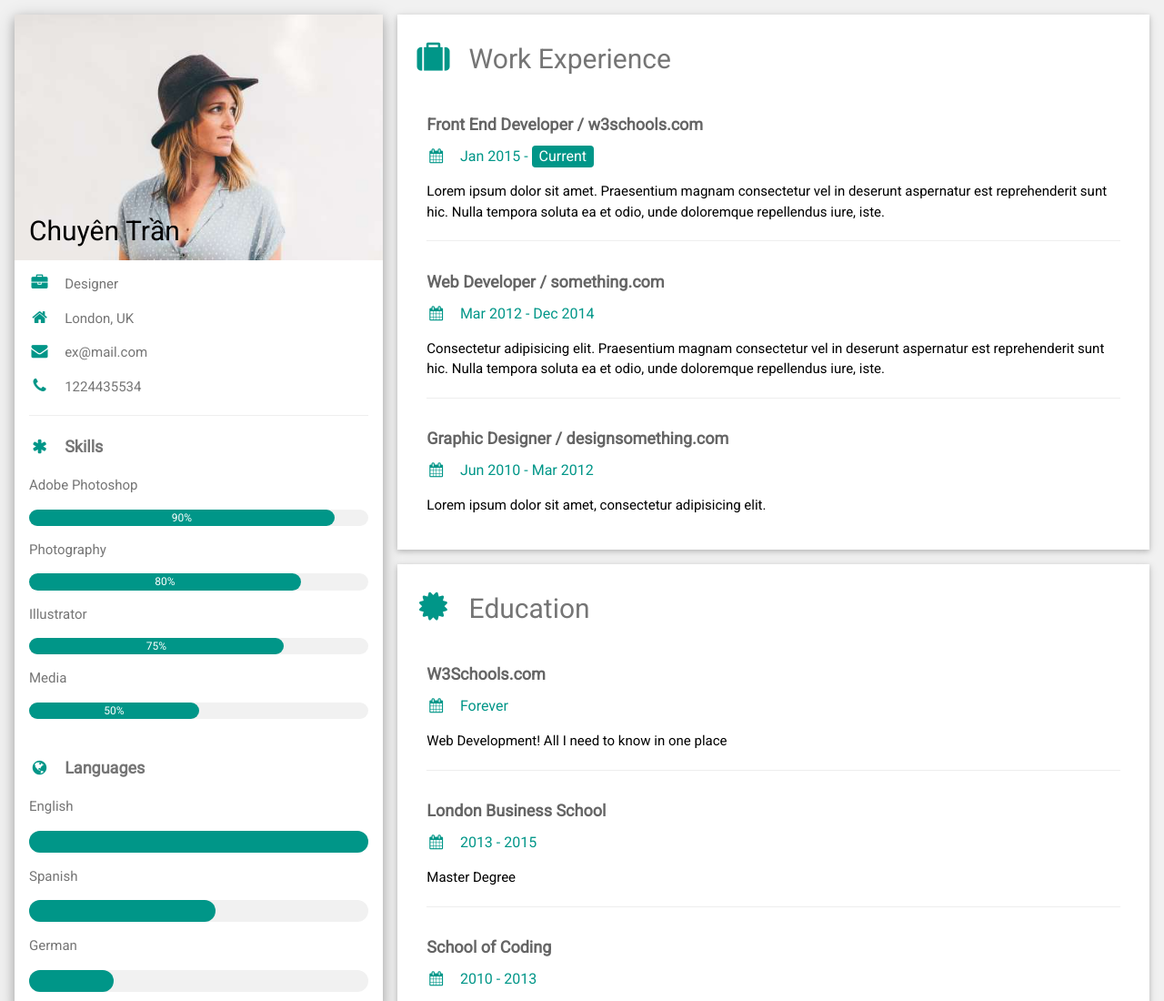
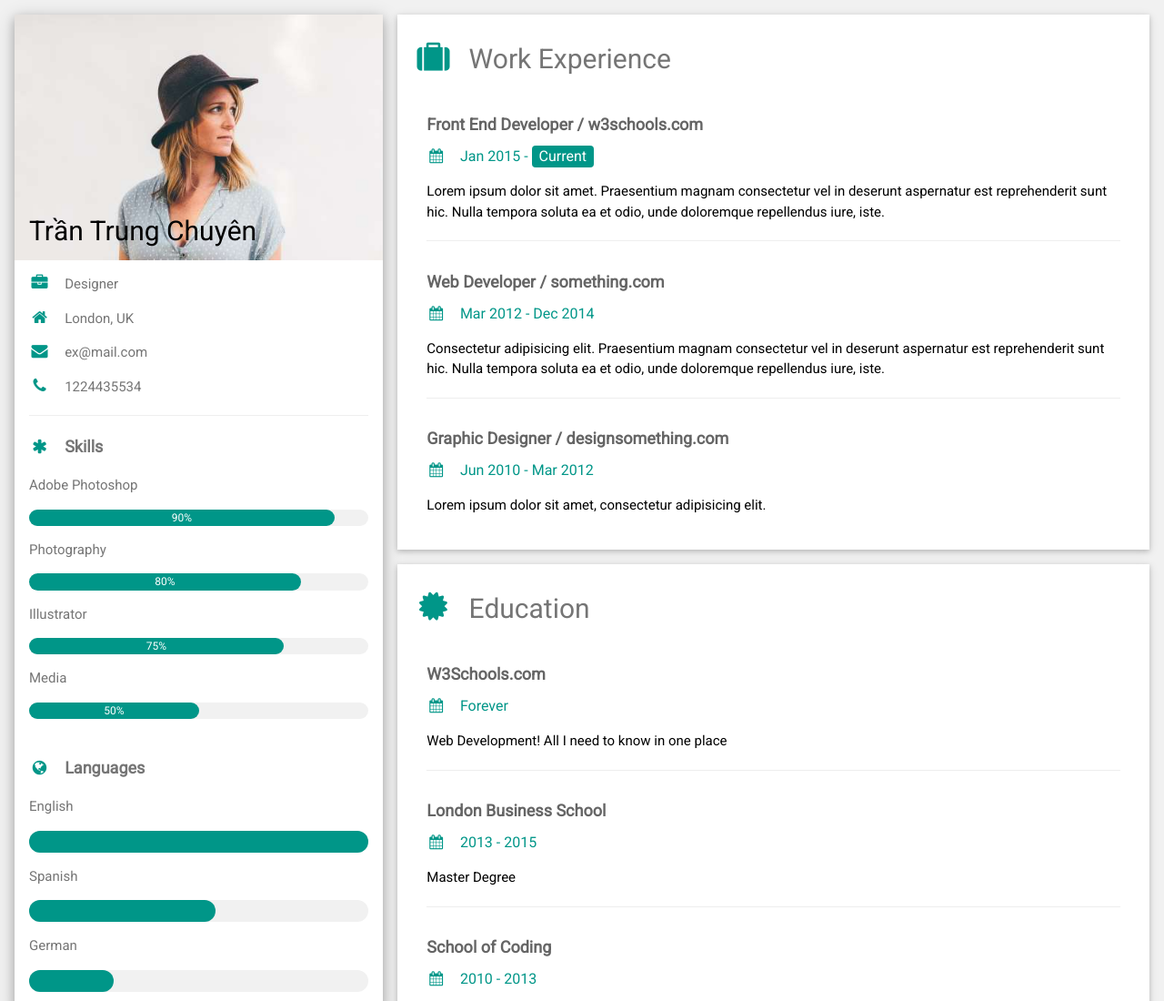
Before and after one commit to chuyentt/chuyentt.github.io, a plain HTML site: page index.html in a window 1280 px wide. Shown: the top 1100 px of the page at 91% size. Drawn offline with nearby package versions, Linux system fonts and the light colour scheme.

Commit message:
Cập nhật tên

```diff
--- a/index.html
+++ b/index.html
@@ -37,7 +37,7 @@
           <div class="w3-display-container">
             <img src="images/avatar_hat.jpg" style="width:100%" alt="Avatar">
             <div class="w3-display-bottomleft w3-container w3-text-black">
-              <h2>Chuyên Trần</h2>
+              <h2>Trần Trung Chuyên</h2>
             </div>
           </div>
           <div class="w3-container">
```
